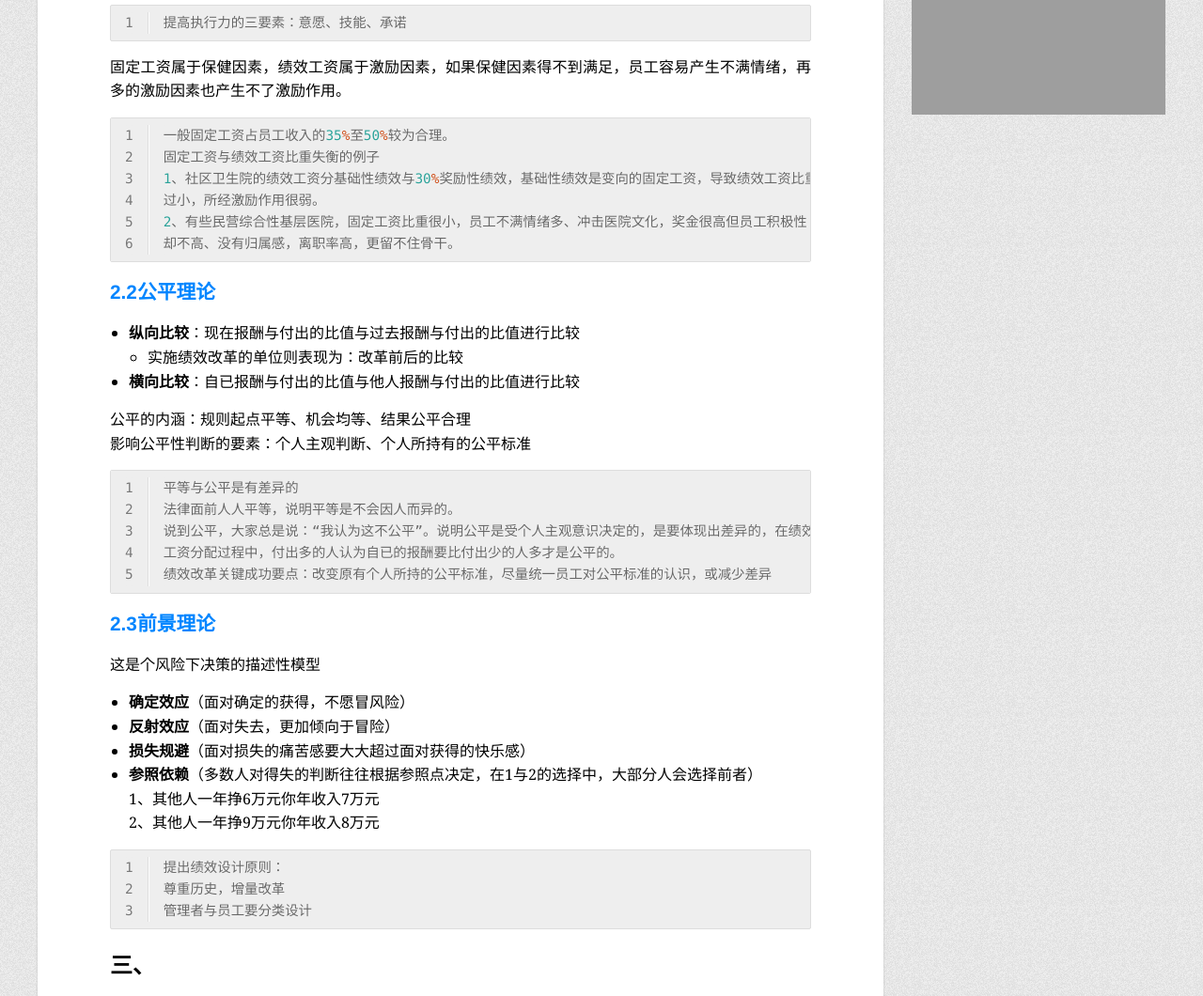
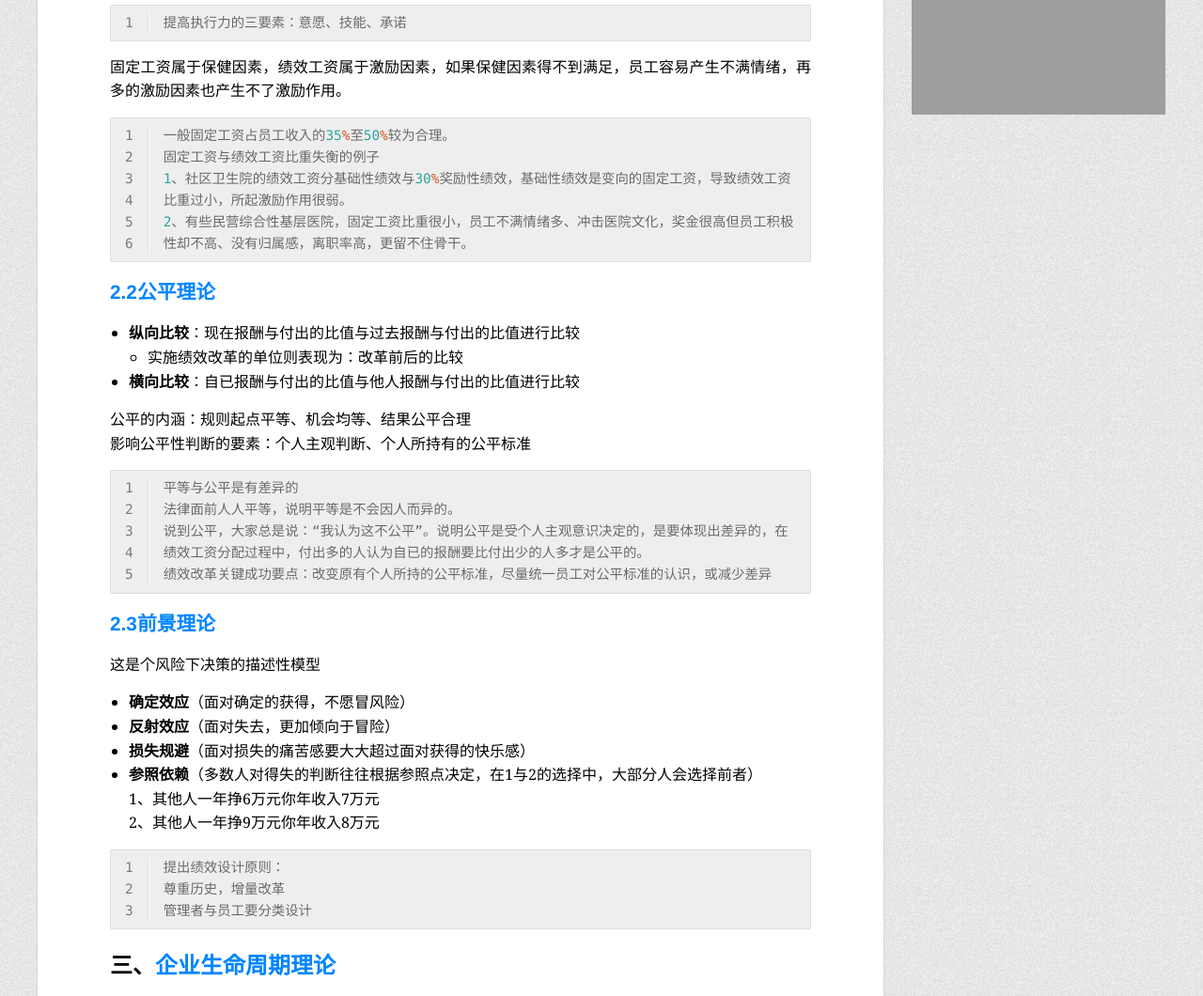
Before and after one commit to tianyv/tianyv.github.io, a plain HTML site: page 2015/05/31/jxjc/index.html in a window 1280 px wide. Shown: the part 1154-2214 px from the top of the page at 94% size. Drawn offline with nearby package versions, Linux system fonts and the light colour scheme; some packages are replaced by stand-ins of ours; grey boxes are pictures that could not be loaded; a script that the page names is missing; a web font is replaced by a local one.

Commit message:
Site updated: 2015-06-03 15:42:40

```diff
--- a/2015/05/31/jxjc/index.html
+++ b/2015/05/31/jxjc/index.html
@@ -241,7 +241,7 @@
 <p><img src="/img/jx/01-1twojlys.png" width="450"><br><img src="/img/jx/01-2qjll.png" width="450"></p>
 <figure class="highlight"><table><tr><td class="gutter"><pre><span class="line">1</span><br></pre></td><td class="code"><pre><span class="line">提高执行力的三要素：意愿、技能、承诺</span><br></pre></td></tr></table></figure>
 <p>固定工资属于保健因素，绩效工资属于激励因素，如果保健因素得不到满足，员工容易产生不满情绪，再多的激励因素也产生不了激励作用。  </p>
-<figure class="highlight gcode"><table><tr><td class="gutter"><pre><span class="line">1</span><br><span class="line">2</span><br><span class="line">3</span><br><span class="line">4</span><br><span class="line">5</span><br><span class="line">6</span><br></pre></td><td class="code"><pre><span class="line">一般固定工资占员工收入的<span class="number">35</span><span class="preprocessor">%</span>至<span class="number">50</span><span class="preprocessor">%</span>较为合理。</span><br><span class="line">固定工资与绩效工资比重失衡的例子</span><br><span class="line"><span class="number">1</span>、社区卫生院的绩效工资分基础性绩效与<span class="number">30</span><span class="preprocessor">%</span>奖励性绩效，基础性绩效是变向的固定工资，导致绩效工资比重</span><br><span class="line">过小，所经激励作用很弱。</span><br><span class="line"><span class="number">2</span>、有些民营综合性基层医院，固定工资比重很小，员工不满情绪多、冲击医院文化，奖金很高但员工积极性</span><br><span class="line">却不高、没有归属感，离职率高，更留不住骨干。</span><br></pre></td></tr></table></figure>
+<figure class="highlight gcode"><table><tr><td class="gutter"><pre><span class="line">1</span><br><span class="line">2</span><br><span class="line">3</span><br><span class="line">4</span><br><span class="line">5</span><br><span class="line">6</span><br></pre></td><td class="code"><pre><span class="line">一般固定工资占员工收入的<span class="number">35</span><span class="preprocessor">%</span>至<span class="number">50</span><span class="preprocessor">%</span>较为合理。</span><br><span class="line">固定工资与绩效工资比重失衡的例子</span><br><span class="line"><span class="number">1</span>、社区卫生院的绩效工资分基础性绩效与<span class="number">30</span><span class="preprocessor">%</span>奖励性绩效，基础性绩效是变向的固定工资，导致绩效工资</span><br><span class="line">比重过小，所起激励作用很弱。</span><br><span class="line"><span class="number">2</span>、有些民营综合性基层医院，固定工资比重很小，员工不满情绪多、冲击医院文化，奖金很高但员工积极</span><br><span class="line">性却不高、没有归属感，离职率高，更留不住骨干。</span><br></pre></td></tr></table></figure>
 <h3 id="2-2公平理论"><a href="http://baike.baidu.com/view/46978.htm" target="_blank" rel="external">2.2公平理论</a></h3><ul>
 <li><strong>纵向比较</strong>：现在报酬与付出的比值与过去报酬与付出的比值进行比较  <ul>
 <li>实施绩效改革的单位则表现为：改革前后的比较  </li>
@@ -250,7 +250,7 @@
 <li><strong>横向比较</strong>：自已报酬与付出的比值与他人报酬与付出的比值进行比较   </li>
 </ul>
 <p>公平的内涵：规则起点平等、机会均等、结果公平合理<br>影响公平性判断的要素：个人主观判断、个人所持有的公平标准  </p>
-<figure class="highlight"><table><tr><td class="gutter"><pre><span class="line">1</span><br><span class="line">2</span><br><span class="line">3</span><br><span class="line">4</span><br><span class="line">5</span><br></pre></td><td class="code"><pre><span class="line">平等与公平是有差异的</span><br><span class="line">法律面前人人平等，说明平等是不会因人而异的。</span><br><span class="line">说到公平，大家总是说：“我认为这不公平”。说明公平是受个人主观意识决定的，是要体现出差异的，在绩效</span><br><span class="line">工资分配过程中，付出多的人认为自已的报酬要比付出少的人多才是公平的。</span><br><span class="line">绩效改革关键成功要点：改变原有个人所持的公平标准，尽量统一员工对公平标准的认识，或减少差异</span><br></pre></td></tr></table></figure>
+<figure class="highlight"><table><tr><td class="gutter"><pre><span class="line">1</span><br><span class="line">2</span><br><span class="line">3</span><br><span class="line">4</span><br><span class="line">5</span><br></pre></td><td class="code"><pre><span class="line">平等与公平是有差异的</span><br><span class="line">法律面前人人平等，说明平等是不会因人而异的。</span><br><span class="line">说到公平，大家总是说：“我认为这不公平”。说明公平是受个人主观意识决定的，是要体现出差异的，在</span><br><span class="line">绩效工资分配过程中，付出多的人认为自已的报酬要比付出少的人多才是公平的。</span><br><span class="line">绩效改革关键成功要点：改变原有个人所持的公平标准，尽量统一员工对公平标准的认识，或减少差异</span><br></pre></td></tr></table></figure>
 <h3 id="2-3前景理论"><a href="http://baike.baidu.com/view/1205091.htm" target="_blank" rel="external">2.3前景理论</a></h3><p>这是个风险下决策的描述性模型 </p>
 <ul>
 <li><strong>确定效应</strong>（面对确定的获得，不愿冒风险）   </li>
@@ -259,7 +259,12 @@
 <li><strong>参照依赖</strong>（多数人对得失的判断往往根据参照点决定，在1与2的选择中，大部分人会选择前者）<br>  1、其他人一年挣6万元你年收入7万元<br>  2、其他人一年挣9万元你年收入8万元</li>
 </ul>
 <figure class="highlight"><table><tr><td class="gutter"><pre><span class="line">1</span><br><span class="line">2</span><br><span class="line">3</span><br></pre></td><td class="code"><pre><span class="line">提出绩效设计原则：</span><br><span class="line">尊重历史，增量改革</span><br><span class="line">管理者与员工要分类设计</span><br></pre></td></tr></table></figure>
-<h2 id="三、">三、</h2>
+<h2 id="三、企业生命周期理论">三、<a href="http://baike.baidu.com/view/1444314.htm" target="_blank" rel="external">企业生命周期理论</a></h2><p><img src="/img/jx/01-3smzq.png" width="450"></p>
+<p>处于成长期初期的医院，有以下特点：<br>规模效应不明显，人力成本和药品成本为主要成本，是医院处于亏损或结余不多的主要原因<br>对于民营医院，房屋、设备折旧和利息同样为其主要成本负担<br>技术骨干紧缺，人才引进困难，技术难于有较大提升<br>管理水平一般，中层管理员工管理水平参差不齐</p>
+<figure class="highlight"><table><tr><td class="gutter"><pre><span class="line">1</span><br><span class="line">2</span><br><span class="line">3</span><br><span class="line">4</span><br><span class="line">5</span><br><span class="line">6</span><br><span class="line">7</span><br></pre></td><td class="code"><pre><span class="line">绩效工资为提高员工积极性的唯一因素</span><br><span class="line">绩效分配方案应体现：</span><br><span class="line">1、间单、因外部环境变化能快速调整导向作用</span><br><span class="line">2、效率优先，拉开分配差距，释放优势生产力</span><br><span class="line">3、以过程指标进行激励</span><br><span class="line">4、人力成本合理增长，总额可控</span><br><span class="line">5、改革初期分配规则起点平等、机会均等，但不追求所有员工认为结果公平</span><br></pre></td></tr></table></figure>
+<p>处于成熟期的医院，有以下特点：<br>品牌效应已形成，患者主动就医<br>人才队伍稳定，对人才的吸引力强<br>技术领先<br>中层管理员工水平较高<br>人力成本30%左右</p>
+<figure class="highlight"><table><tr><td class="gutter"><pre><span class="line">1</span><br><span class="line">2</span><br><span class="line">3</span><br><span class="line">4</span><br><span class="line">5</span><br><span class="line">6</span><br></pre></td><td class="code"><pre><span class="line">医院重点在于通过医院文化影响员工，通过其他激励因素激励员工，如工作成就感、职业发展及晋升、个人价值体现等。此时绩效工资并非激励员工的唯一因素。</span><br><span class="line">绩效分配方案应体现：</span><br><span class="line">1、外部环境变化对医院影响小，以综合评价指标进行考核分配</span><br><span class="line">2、缩小分配差距，体现公平</span><br><span class="line">3、以结果指标为导向，体现公益性</span><br><span class="line">可应用平衡计分卡设计绩效分配方案</span><br></pre></td></tr></table></figure>
+
 
     </div>
     <footer>
```
Also changed, not shown: img/forkme_left_green_007200.png (added), img/jx/01-3.jpg (deleted), img/jx/01-3smzq.png (added).
